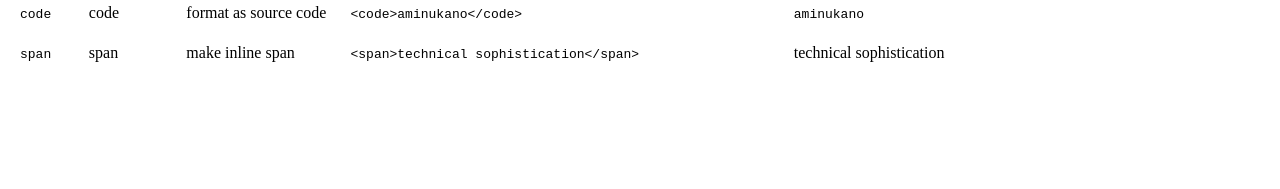
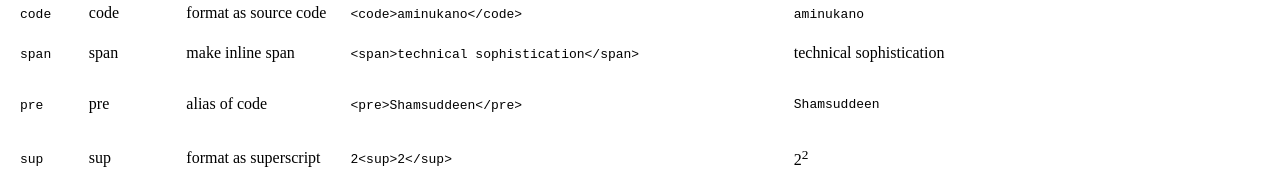
Before and after one commit to aminukano585/sample_website, a plain HTML site: page tags.html in a window 1280 px wide. Shown: the part 1509-1698 px from the top of the page. Before the commit the page ends 1591 px from the top, so only its background shows below. Drawn offline with Linux system fonts and the light colour scheme.

Commit message:
Added pre and sup tags

```diff
--- a/tags.html
+++ b/tags.html
@@ -168,6 +168,20 @@
         <td style="padding: 10px;"><code>&lt;span&gt;technical sophistication&lt;/span&gt;</code></td>
         <td style="padding: 10px;"><span>technical sophistication</span></td>
       </tr>
+      <tr>
+        <td style="padding: 10px;"><code>pre</code></td>
+        <td style="padding: 10px;">pre</td>
+        <td style="padding: 10px;">alias of code</td>
+        <td style="padding: 10px;"><code>&lt;pre&gt;Shamsuddeen&lt;/pre&gt;</code></td>
+        <td style="padding: 10px;"><pre>Shamsuddeen</pre></td>
+      </tr>
+      <tr>
+        <td style="padding: 10px;"><code>sup</code></td>
+        <td style="padding: 10px;">sup</td>
+        <td style="padding: 10px;">format as superscript</td>
+        <td style="padding: 10px;"><code>2&lt;sup&gt;2&lt;/sup&gt;</code></td>
+        <td style="padding: 10px;">2<sup>2</sup></td>
+      </tr>
     </table>
   </body>
 </html>
```
